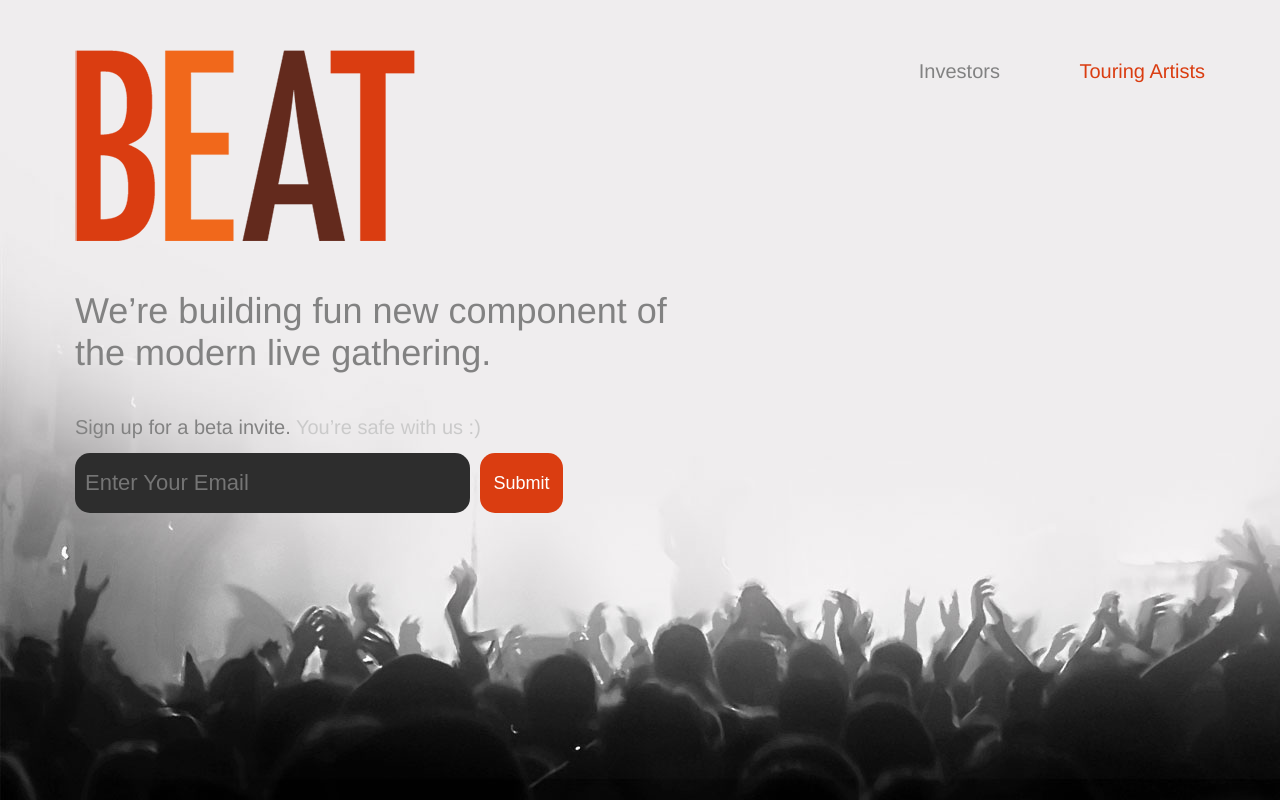
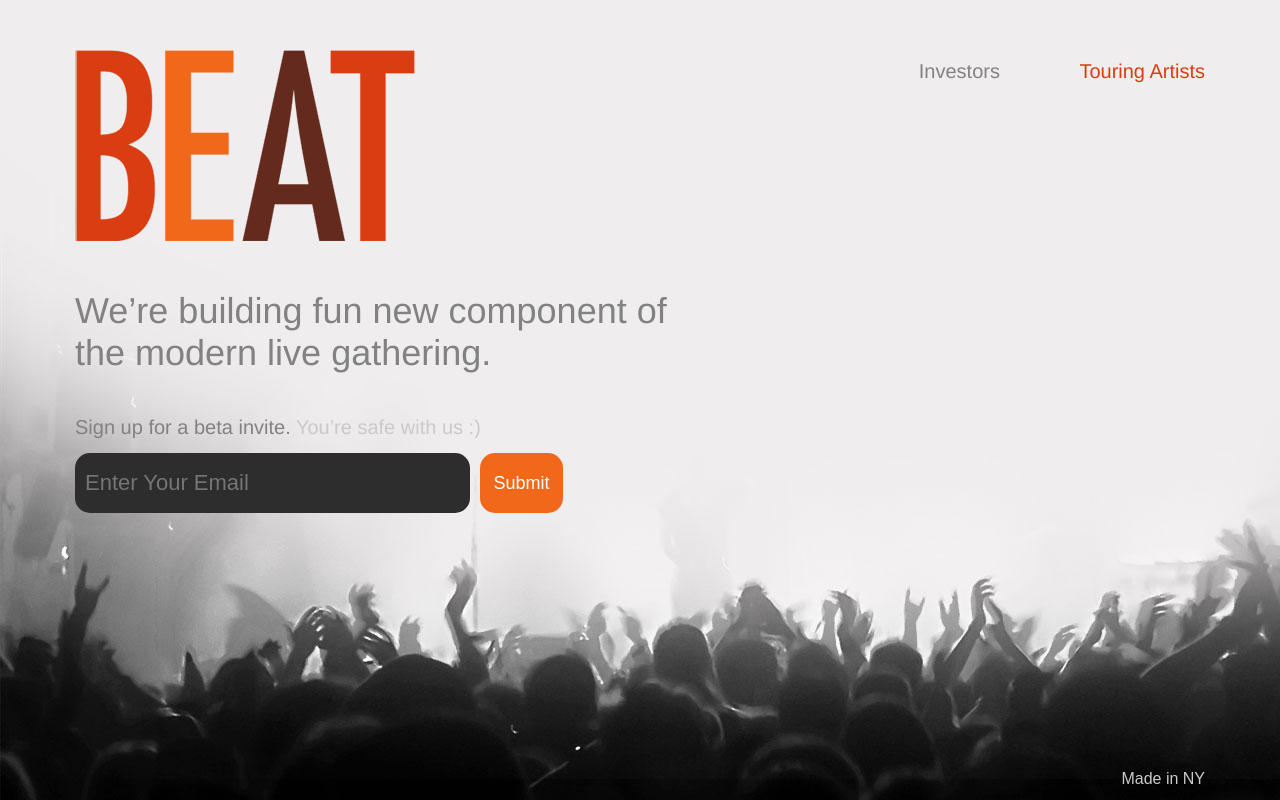
Before and after one commit to atonechris/Beat, a plain HTML site: page launch/index.html in a window 1280 px wide. Drawn offline with nearby package versions, Linux system fonts and the light colour scheme.

Commit message:
added made in NY footer link

```diff
--- a/launch/css/style.css
+++ b/launch/css/style.css
@@ -99,7 +99,7 @@ input {
 .button{
   float: left;
   height: 60px;
-  background: #DA3D11;
+  background: #f1681b;
   color: white;
   padding-right: 10px;
   font-size: 18px;
@@ -107,3 +107,14 @@ input {
   width: 83px;
   margin-left: 10px;
 }
+
+#footer{
+  position: absolute;
+  bottom:10px;
+  right:75px;
+}
+
+#footer a{
+  color:#cacaca;
+  text-decoration: none;
+}
--- a/launch/index.html
+++ b/launch/index.html
@@ -50,16 +50,9 @@
 </form>
 </div>
 
-<!--End mc_embed_signup-->
-  <header>
-
-  </header>
-  <div role="main">
-
-  </div>
-  <footer>
-
-  </footer>
+<div id="footer">
+<a href="http://nytm.org/made-in-nyc/" target="_BLANK">Made in NY</a>
+</div>
 
 
 
```
